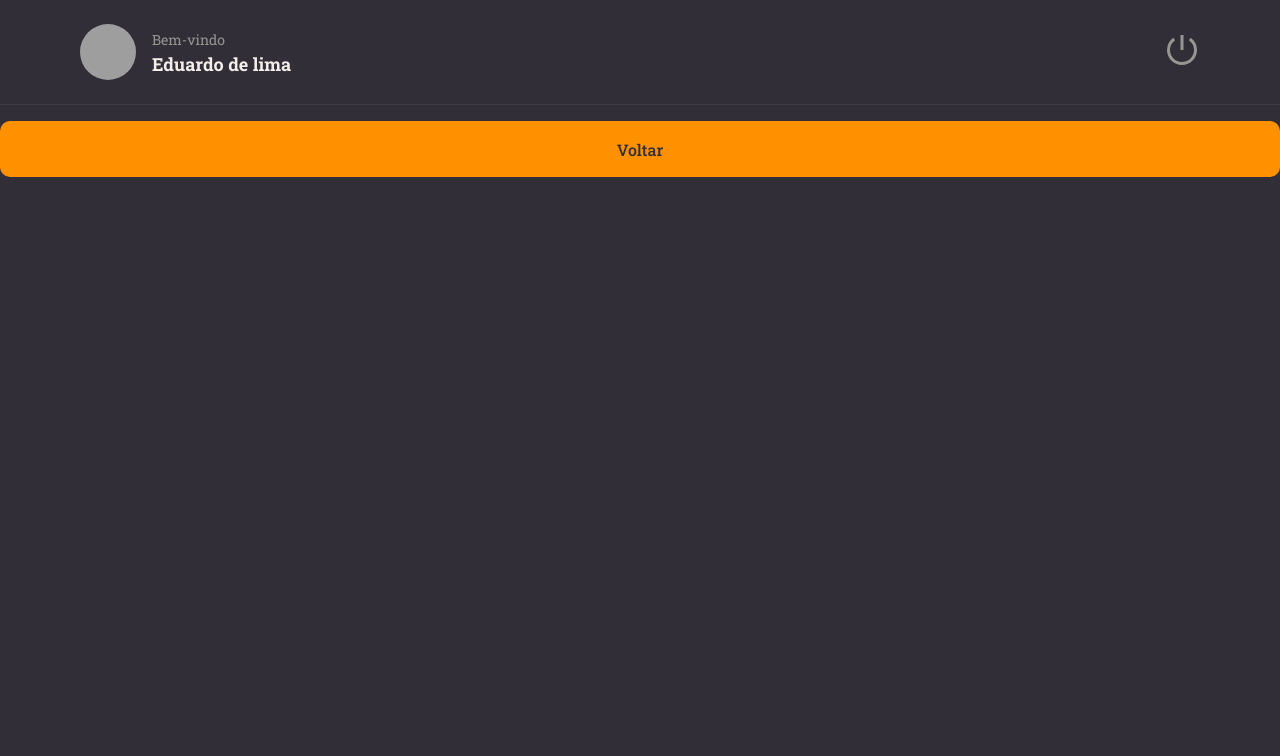
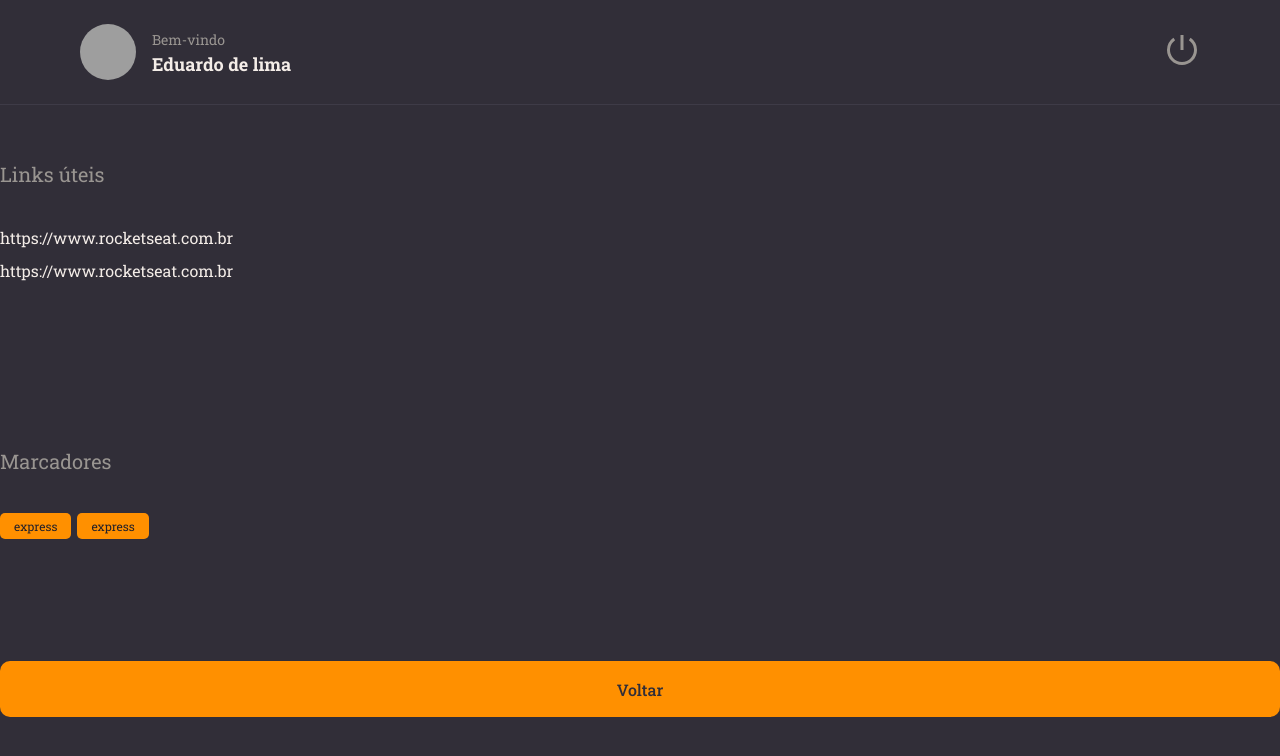
Before and after one commit to Eduardoex/fronend, a React (Vite) app in the folder rocketnotes/: page / in a window 1280 px wide. Shown: the top 756 px of the page. Built offline with nearby package versions, Linux system fonts and the light colour scheme; grey boxes are pictures that could not be loaded.

Commit message:
tags / section

```diff
--- /dev/null
+++ b/rocketnotes/src/components/section/index.jsx
@@ -0,0 +1,10 @@
+import { Container } from "./styles"
+
+export function Section ({ title, children }){
+  return(
+    <Container>
+      <h2>{title}</h2>
+      {children}
+    </Container>
+  )
+}
--- /dev/null
+++ b/rocketnotes/src/components/section/styles.js
@@ -0,0 +1,18 @@
+import styled from "styled-components"
+
+export const Container = styled.section`
+margin: 56px 0 28px;
+> h2 {
+  border-bottom-width: 1px ;
+  border-bottom-style: solid ;
+  border-bottom: ${({theme})=> theme.COLORS.BACKGROUND_700};
+
+  padding-bottom: 16px;
+  margin-bottom: 24px;
+
+  color: ${({theme}) => theme.COLORS.GRAY_100};
+  font-size: 20px;
+  font-weight: 400;
+}
+
+`
--- /dev/null
+++ b/rocketnotes/src/components/tag/index.jsx
@@ -0,0 +1,11 @@
+
+
+import { Container } from "./styles"
+
+export function Tag ({title}){
+  return (
+    <Container>
+      {title}
+    </Container>
+  );
+}
--- /dev/null
+++ b/rocketnotes/src/components/tag/styles.js
@@ -0,0 +1,10 @@
+import styled from "styled-components"
+
+export const Container = styled.span `
+font-size: 12px;
+padding: 5px 14px;
+border-radius: 5px;
+margin-right: 6px;
+color: ${({theme}) => theme.COLORS.BACKGROUND_900};
+background-color: ${({theme}) => theme.COLORS.ORANGE};
+`
--- a/rocketnotes/src/pages/Details/index.jsx
+++ b/rocketnotes/src/pages/Details/index.jsx
@@ -1,7 +1,9 @@
-import {Container} from "./styles"
+import {Container, Links} from "./styles"
 
 import { Header } from "../../components/header"
 import { Button } from "../../components/button"
+import { Section } from "../../components/section"
+import { Tag } from "../../components/tag"
 
 export function Details(){
 
@@ -9,6 +11,19 @@
   return(
     <Container>
       <Header />
+      <Section title="Links úteis">
+        <Links>
+          <li><a href="#">https://www.rocketseat.com.br</a></li>
+          <li><a href="#">https://www.rocketseat.com.br</a></li>
+        </Links>
+      </Section>
+
+
+      <Section title="Marcadores">
+        <Tag title="express"></Tag>
+        <Tag title="express"></Tag>
+
+      </Section>
 
 
     <Button title = "Voltar"/>
--- a/rocketnotes/src/pages/Details/styles.js
+++ b/rocketnotes/src/pages/Details/styles.js
@@ -13,3 +13,13 @@
  "content"
 
  `
+export const Links = styled.ul`
+list-style: none;
+
+> li {
+  margin-top: 12px;
+
+ a {
+    color: ${({theme}) => theme.COLORS.WHITE}
+  }
+}`
```
